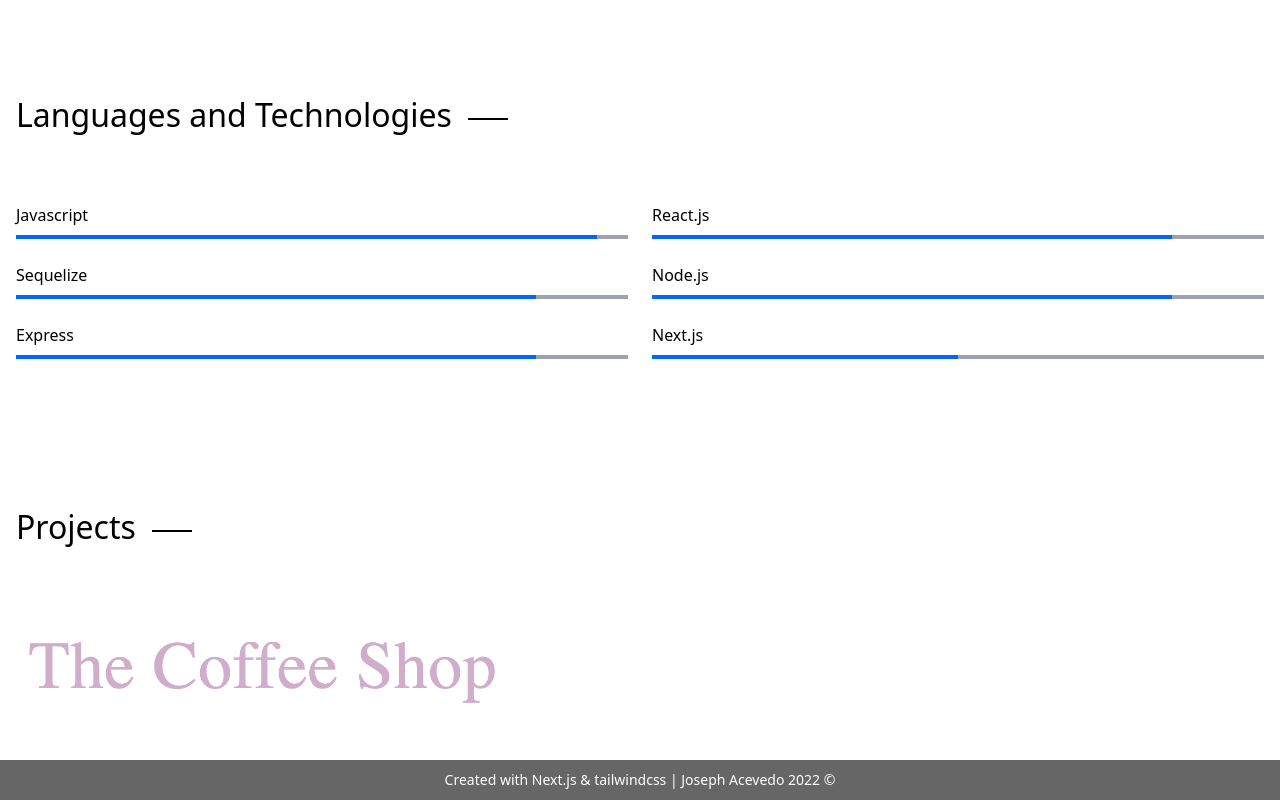
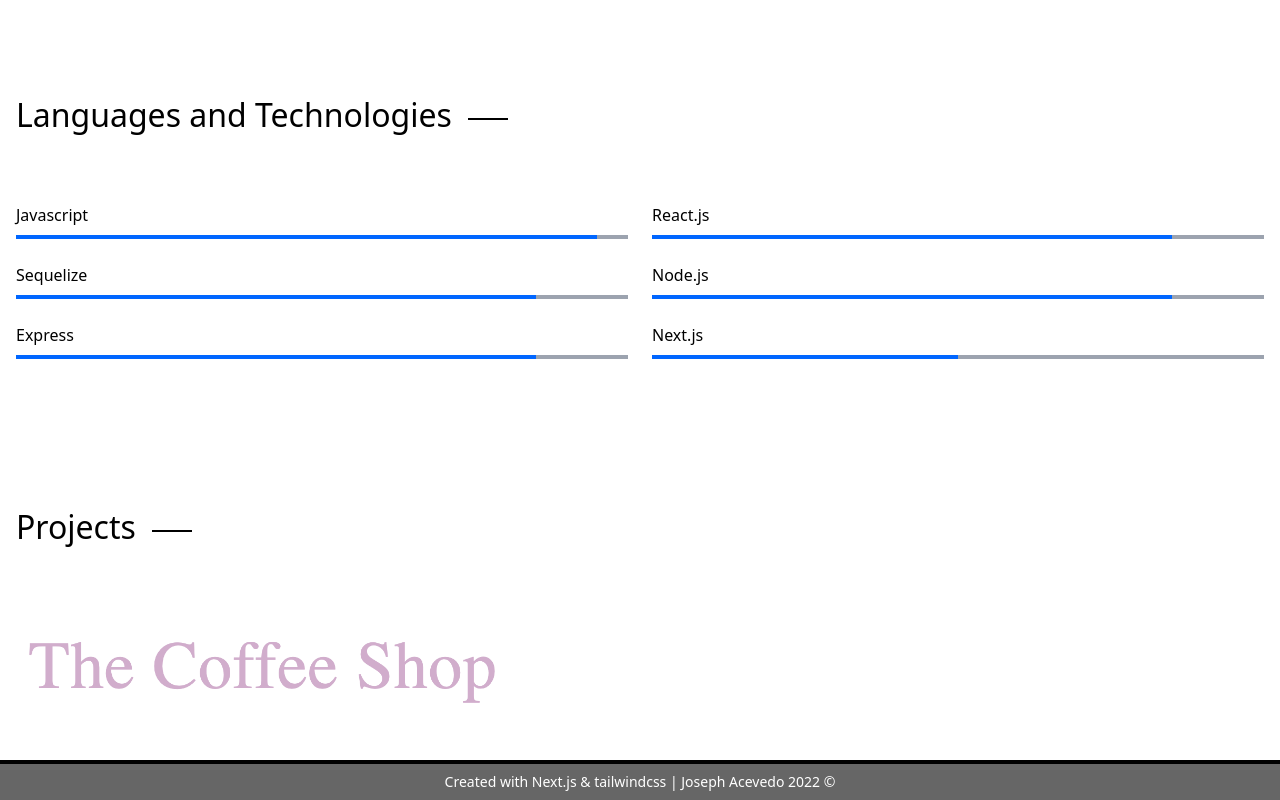
Before and after one commit to joeyacevedo/personal-portfolio-v2, a Next.js app: page / in a window 1280 px wide. Shown: the part 1573-2373 px from the top of the page. Built offline with nearby package versions, Linux system fonts and the light colour scheme.

Commit message:
Footer top border added

```diff
--- a/components/Footer.js
+++ b/components/Footer.js
@@ -2,7 +2,7 @@ import React from 'react';
 
 const Footer = () => {
   return (
-    <div className="bg-black bg-opacity-60 h-[40px] text-white grid place-items-center w-screen bottom-0">
+    <div className="bg-black bg-opacity-60 h-[40px] text-white grid place-items-center w-screen bottom-0 border-t-4 border-black">
       <div className="text-center text-sm bottom-0">
         <p>Created with Next.js & tailwindcss | Joseph Acevedo 2022 &copy;</p>
       </div>
```
